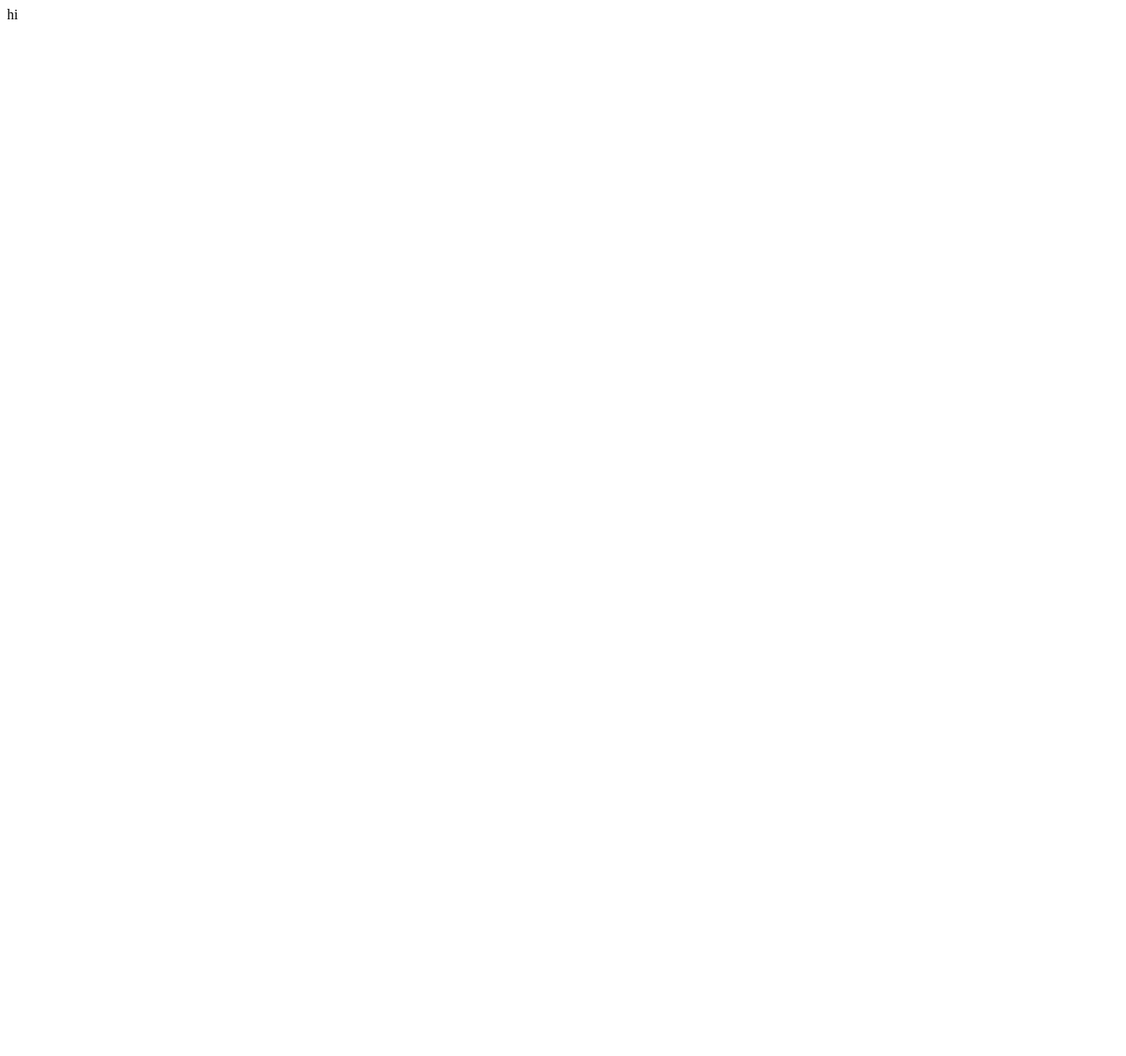
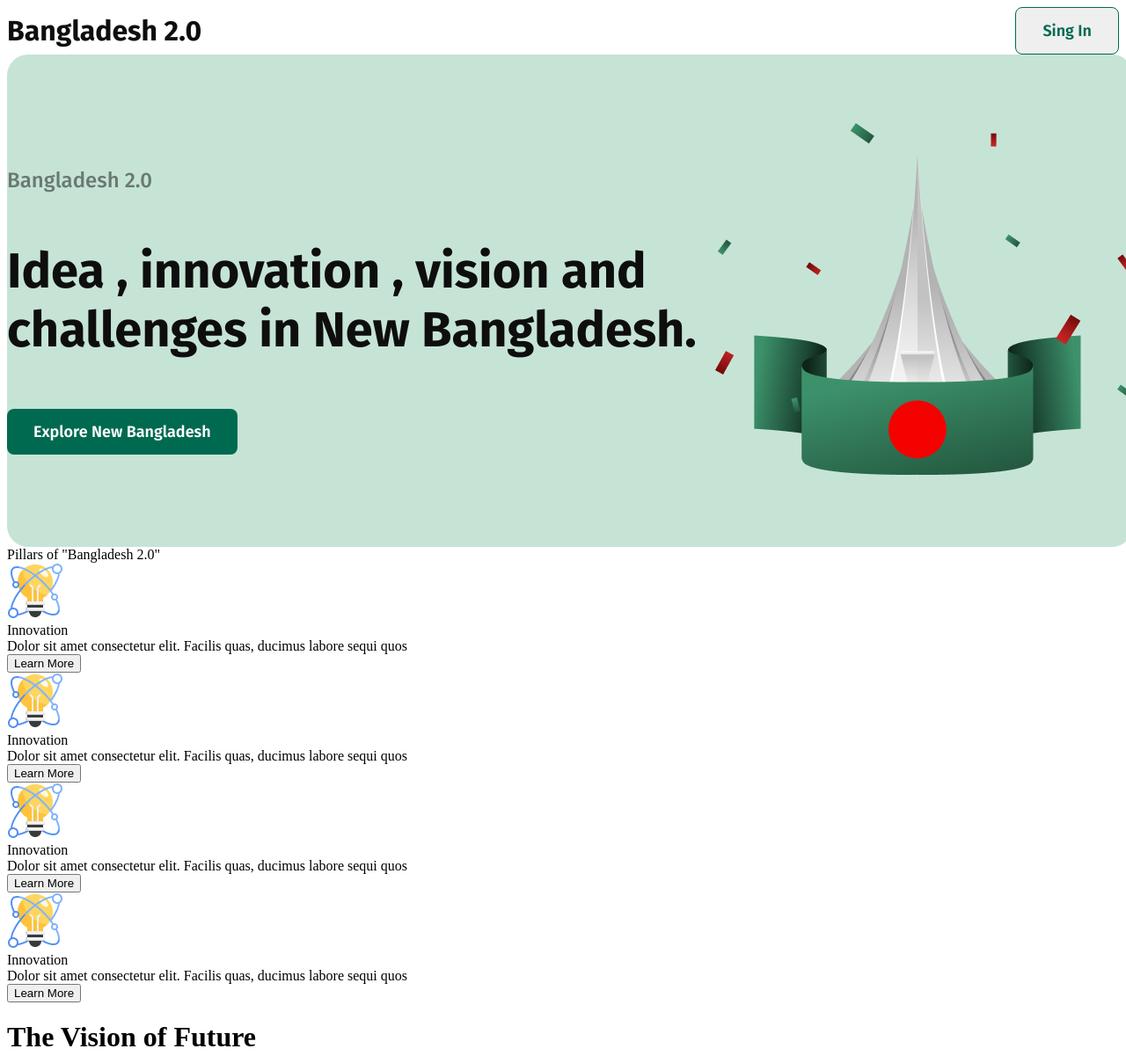
Before and after one commit to rain360/B11A1-Assignment-1, a plain HTML site: page index.html in a window 1280 px wide. Shown: the top 1201 px of the page at 88% size. Before the commit the page ends 800 px from the top, so only its background shows below. Drawn offline with Linux system fonts and the light colour scheme.

Commit message:
fast commit

```diff
--- a/index.html
+++ b/index.html
@@ -8,11 +8,76 @@
     <link rel="shortcut icon" href="favicon.ico" type="image/x-icon">
 </head>
 <body>
+    <header>
+        <nav>
+            <div class="header-logo">
+                <li>Bangladesh 2.0</li>
+            </div>
+        </nav>
+        <a href=""><button>Sing In</button></a>
+    </header>
+    <section>
+        <div>
+            <div class="box">
+                <h3>Bangladesh 2.0</h3>
+                <div class="box">
+                    <p>Idea , innovation ,
+                    vision and challenges in New Bangladesh.</p>
+                    <div class="box">
+                        <button>Explore New Bangladesh</button>
+                    </div>
+                </div>
+            </div>
+        </div>
+        <div class=""><img src="assets/hero.png" alt=""></div>
+    </section>
+    <main>
+        <div>Pillars of "Bangladesh 2.0"</div>
+    <div>
+        <div><img src="assets/card-icon.png" alt=""></div>
+        <div>Innovation</div>
+        <div>Dolor sit amet consectetur elit. Facilis quas, ducimus labore sequi quos </div>
+        <div><button>Learn More</button></div>
+        <div>
+            <div><img src="assets/card-icon.png" alt=""></div>
+        <div>Innovation</div>
+        <div>Dolor sit amet consectetur elit. Facilis quas, ducimus labore sequi quos </div>
+        <div><button>Learn More</button></div>
+            <div><div><img src="assets/card-icon.png" alt=""></div>
+            <div>Innovation</div>
+            <div>Dolor sit amet consectetur elit. Facilis quas, ducimus labore sequi quos </div>
+            <div><button>Learn More</button></div>
+                <div><div><img src="assets/card-icon.png" alt=""></div>
+                <div>Innovation</div>
+                <div>Dolor sit amet consectetur elit. Facilis quas, ducimus labore sequi quos </div>
+                <div><button>Learn More</button></div></div>
+            </div>
+        </div>
+    </div>
+    <div>
+        <div><h1>The Vision of Future</h1></div>
+        <p>Bangladesh 2.0 aims to redefine the nation’s trajectory by embracing cutting-edge technology, promoting inclusive growth, and ensuring sustainability. With initiatives in renewable energy, digital transformation, and robust infrastructure, the country is set to become a global model of development.</p>
+    </div>
     <div>
         <div>
-            hi
-
+            <div><img src="assets/card-icon.png" alt=""></div>
+            <div><h2>Digital Transformation</h2></div>
+            <div><p>Creating a nationwide digital ecosystem to enhance connectivity and access to services for all citizens.</p></div>
+            <div><button>Learn More</button></div>
+            <div>
+                <div><img src="assets/card-icon.png" alt=""></div>
+            <div><h2>Digital Transformation</h2></div>
+            <div><p>Creating a nationwide digital ecosystem to enhance connectivity and access to services for all citizens.</p></div>
+            <div><button>Learn More</button></div>
+                <div>
+                    <div><img src="assets/card-icon.png" alt=""></div>
+            <div><h2>Digital Transformation</h2></div>
+            <div><p>Creating a nationwide digital ecosystem to enhance connectivity and access to services for all citizens.</p></div>
+            <div><button>Learn More</button></div>
+                </div>
+            </div>
         </div>
     </div>
+    </main>
 </body>
 </html>
--- a/stylesheet/style.css
+++ b/stylesheet/style.css
@@ -0,0 +1,83 @@
+@import url('https://fonts.googleapis.com/css2?family=Fira+Sans:wght@400;500;600;700;800&display=swap');
+
+
+
+.body{
+    color: rgba(213, 214, 216, 1);
+    align-items: flex-start;
+}
+header{
+    display: flex;
+    justify-content: space-between;
+    align-items: center;
+}
+
+nav{
+}
+nav div li{
+    text-decoration: none;
+}
+
+.header-logo{
+    list-style: none;
+    color: #0E0E0E;
+    font-family: "Fira Sans";
+    font-size: 32px;
+    font-style: normal;
+    font-weight: 700;
+}
+
+header button{
+    color: #006A50;
+    font-family: "Fira Sans";
+    font-size: 18px;
+    font-style: normal;
+    font-weight: 600;
+    padding: 15px 30px;
+    justify-content: center;
+    align-items: center;
+    border-radius: 8px;
+    border: 1px solid #006A50;
+}
+/* section */
+
+section{
+    display: flex;
+    align-items: center;
+    width: 1280px;
+    height: 560px;
+    background-color: #C6E4D6;
+    border-radius: 24px;
+}
+
+section div h3{
+    color: rgba(14, 14, 14, 0.50);
+    font-family: "Fira Sans";
+    font-size: 24px;
+    font-style: normal;
+    font-weight: 500;
+}
+
+section div p{
+    color: #0E0E0E;
+    font-family: "Fira Sans";
+    font-size: 56px;
+    font-style: normal;
+    font-weight: 700;
+}
+section div button{
+    background-color: #006A50;
+    font-family: "Fira Sans";
+    color: white;
+    font-size: 18px;
+    font-style: normal;
+    font-weight: 600;
+    padding: 15px 30px;
+    justify-content: center;
+    align-items: center;
+    border-radius: 8px;
+    border:none
+}
+section{
+
+}
```
